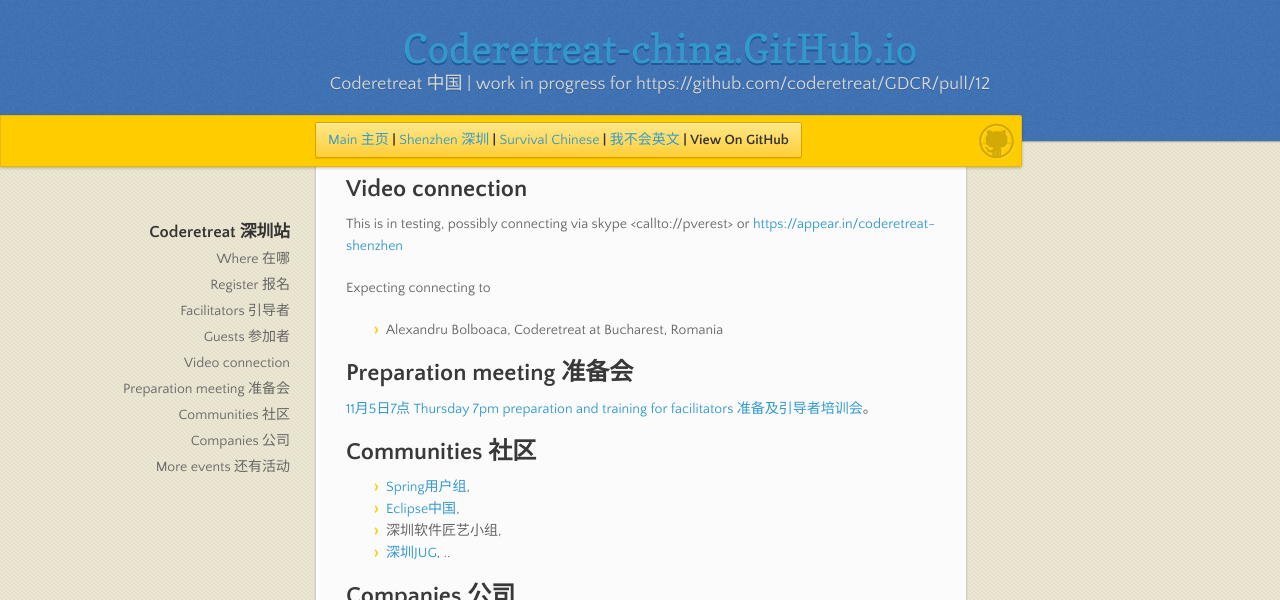
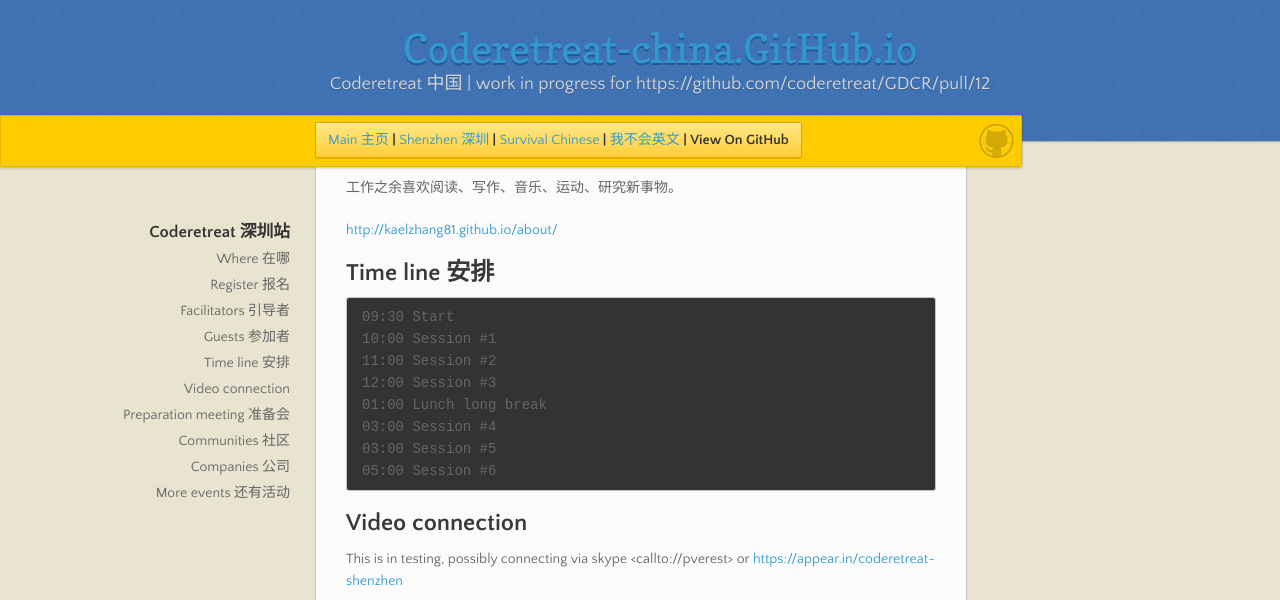
Before and after one commit to coderetreat-china/coderetreat-china.github.io, a Jekyll site: the page built from shenzhen.md, in a window 1280 px wide and 1400 px high, scrolled down 3129 px, cut to the strip 0-600 px from the top of the window. Built offline with Jekyll 4.4.1, drawn with Linux system fonts in a browser that asks for light colours; some of the changed text lies outside the part shown.

```diff
--- a/shenzhen.md
+++ b/shenzhen.md
@@ -76,6 +80,19 @@ He likes to spend his spare time with family and friends enjoying cycling, trave
 
 <http://kaelzhang81.github.io/about/>
 
+## Time line 安排
+
+<pre>
+09:30 Start
+10:00 Session #1
+11:00 Session #2
+12:00 Session #3
+01:00 Lunch long break
+03:00 Session #4
+03:00 Session #5
+05:00 Session #6
+</pre>
+
 ## Video connection
 
 This is in testing, possibly connecting via skype <callto://pverest> or <https://appear.in/coderetreat-shenzhen>
@@ -104,7 +121,7 @@ Expecting connecting to
 
 ##　More events 还有活动
 
-除了EPAM HackFest 11月14日到15日,
+除了[EPAM HackFest](https://epa.ms/HackFestAPAC2015) 11月14日到15日,
 
 on 12-15th Nov.2015 there's also UX event "User Friendly 2015" 还有 UX 活动 11月12日到15日
 <http://www.userfriendly.org.cn>. You can find [Mike Jessick there](http://www.userfriendly.org.cn/en/schedule/speech.aspx?id=,830).
```
Also changed, not shown: other parts of shenzhen.md (+5 -1 lines).
